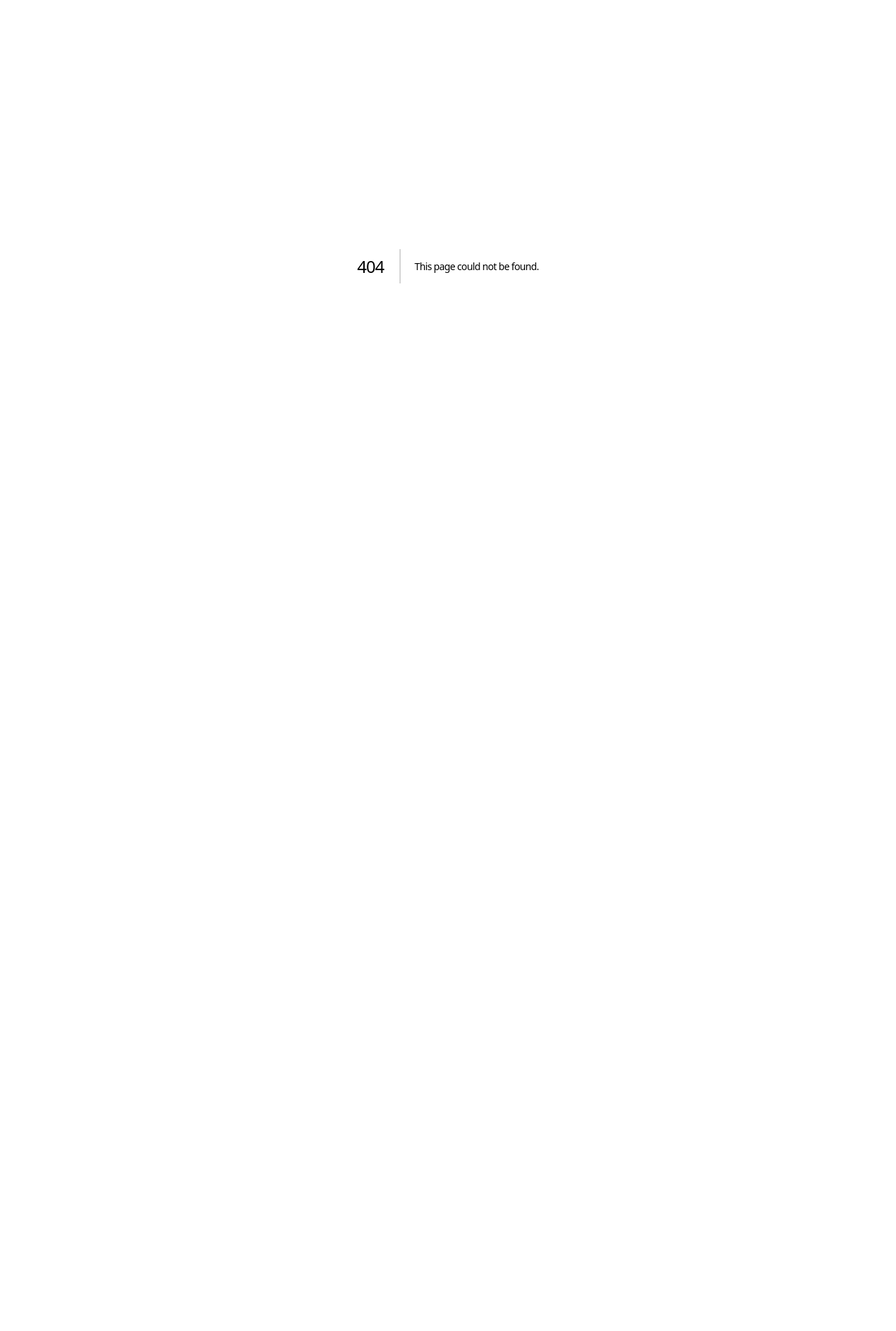
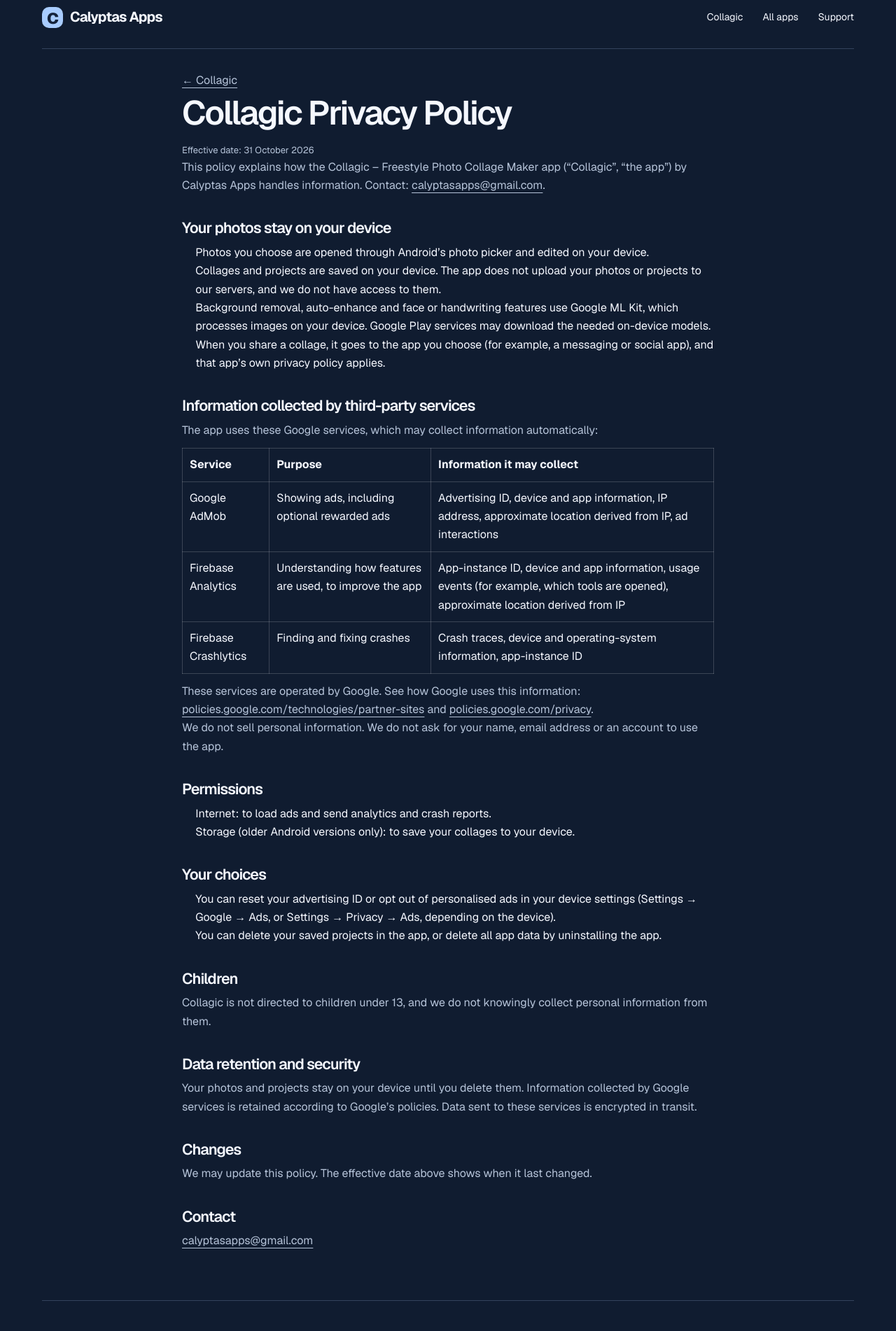
Before and after one commit to calyptasapps/calyptasapps, a Next.js app: page /apps/collagic/privacy in a window 1280 px wide. Before the commit this address had no page. Shown: the part 20-1922 px from the top of the page at 70% size. Before the commit the page ends 800 px from the top, so only its background shows below. Built offline with nearby package versions, Linux system fonts and the light colour scheme.

Commit message:
Host Collagic privacy policy on calyptasapps.com and ignore Vercel local files

```diff
--- /dev/null
+++ b/app/apps/collagic/privacy/page.tsx
@@ -0,0 +1,68 @@
+import type { Metadata } from "next";
+import Link from "next/link";
+import { Header, Footer } from "../../../components/SiteChrome";
+import { support } from "../../../lib/site";
+
+export const metadata: Metadata = {
+  title: "Collagic Privacy Policy",
+  description: "How the Collagic photo collage app handles your photos and the information collected by Google services.",
+  alternates: { canonical: "/apps/collagic/privacy" },
+};
+
+const services = [
+  ["Google AdMob", "Showing ads, including optional rewarded ads", "Advertising ID, device and app information, IP address, approximate location derived from IP, ad interactions"],
+  ["Firebase Analytics", "Understanding how features are used, to improve the app", "App-instance ID, device and app information, usage events (for example, which tools are opened), approximate location derived from IP"],
+  ["Firebase Crashlytics", "Finding and fixing crashes", "Crash traces, device and operating-system information, app-instance ID"],
+] as const;
+
+export default function CollagicPrivacy() {
+  return <><Header /><main id="main" className="legal wrap">
+    <p className="legal-back"><Link href="/apps/collagic">← Collagic</Link></p>
+    <h1>Collagic Privacy Policy</h1>
+    <p className="fine-print">Effective date: 31 October 2026</p>
+    <p>This policy explains how the Collagic – Freestyle Photo Collage Maker app (“Collagic”, “the app”) by Calyptas Apps handles information. Contact: <a href={`mailto:${support}`}>{support}</a>.</p>
+
+    <h2>Your photos stay on your device</h2>
+    <ul>
+      <li>Photos you choose are opened through Android’s photo picker and edited on your device.</li>
+      <li>Collages and projects are saved on your device. The app does not upload your photos or projects to our servers, and we do not have access to them.</li>
+      <li>Background removal, auto-enhance and face or handwriting features use Google ML Kit, which processes images on your device. Google Play services may download the needed on-device models.</li>
+      <li>When you share a collage, it goes to the app you choose (for example, a messaging or social app), and that app’s own privacy policy applies.</li>
+    </ul>
+
+    <h2>Information collected by third-party services</h2>
+    <p>The app uses these Google services, which may collect information automatically:</p>
+    <div className="legal-table" role="region" aria-label="Third-party services" tabIndex={0}>
+      <table>
+        <thead><tr><th>Service</th><th>Purpose</th><th>Information it may collect</th></tr></thead>
+        <tbody>{services.map(([name, purpose, info]) => <tr key={name}><td>{name}</td><td>{purpose}</td><td>{info}</td></tr>)}</tbody>
+      </table>
+    </div>
+    <p>These services are operated by Google. See how Google uses this information: <a href="https://policies.google.com/technologies/partner-sites">policies.google.com/technologies/partner-sites</a> and <a href="https://policies.google.com/privacy">policies.google.com/privacy</a>.</p>
+    <p>We do not sell personal information. We do not ask for your name, email address or an account to use the app.</p>
+
+    <h2>Permissions</h2>
+    <ul>
+      <li>Internet: to load ads and send analytics and crash reports.</li>
+      <li>Storage (older Android versions only): to save your collages to your device.</li>
+    </ul>
+
+    <h2>Your choices</h2>
+    <ul>
+      <li>You can reset your advertising ID or opt out of personalised ads in your device settings (Settings → Google → Ads, or Settings → Privacy → Ads, depending on the device).</li>
+      <li>You can delete your saved projects in the app, or delete all app data by uninstalling the app.</li>
+    </ul>
+
+    <h2>Children</h2>
+    <p>Collagic is not directed to children under 13, and we do not knowingly collect personal information from them.</p>
+
+    <h2>Data retention and security</h2>
+    <p>Your photos and projects stay on your device until you delete them. Information collected by Google services is retained according to Google’s policies. Data sent to these services is encrypted in transit.</p>
+
+    <h2>Changes</h2>
+    <p>We may update this policy. The effective date above shows when it last changed.</p>
+
+    <h2>Contact</h2>
+    <p><a href={`mailto:${support}?subject=Collagic%20privacy`}>{support}</a></p>
+  </main><Footer /></>;
+}
--- a/app/lib/site.ts
+++ b/app/lib/site.ts
@@ -1,7 +1,7 @@
 export const site = "https://www.calyptasapps.com";
 export const support = "calyptasapps@gmail.com";
 export const developer = "https://play.google.com/store/apps/developer?id=Calyptas+Apps";
-export const privacy = "https://pages.flycricket.io/collagic-photo-edit/privacy.html";
+export const privacy = "https://www.calyptasapps.com/apps/collagic/privacy";
 export function collagicDownload(placement: string) {
   const referrer = new URLSearchParams({ utm_source: "calyptasapps_website", utm_medium: "referral", utm_campaign: "collagic", utm_content: placement });
   return `https://play.google.com/store/apps/details?id=com.calyptasapps.collagic&referrer=${encodeURIComponent(referrer.toString())}`;
--- a/app/sitemap.ts
+++ b/app/sitemap.ts
@@ -1,5 +1,5 @@
 import type { MetadataRoute } from "next";
 import { site } from "./lib/site";
 export default function sitemap(): MetadataRoute.Sitemap {
-  return [{url:site,changeFrequency:"monthly",priority:1},{url:`${site}/apps/collagic`,changeFrequency:"monthly",priority:0.9}];
+  return [{url:site,changeFrequency:"monthly",priority:1},{url:`${site}/apps/collagic`,changeFrequency:"monthly",priority:0.9},{url:`${site}/apps/collagic/privacy`,changeFrequency:"yearly",priority:0.3}];
 }
```
Also changed, not shown: app/globals.css, 1 other file (tests, documents, lock files or other folders).
